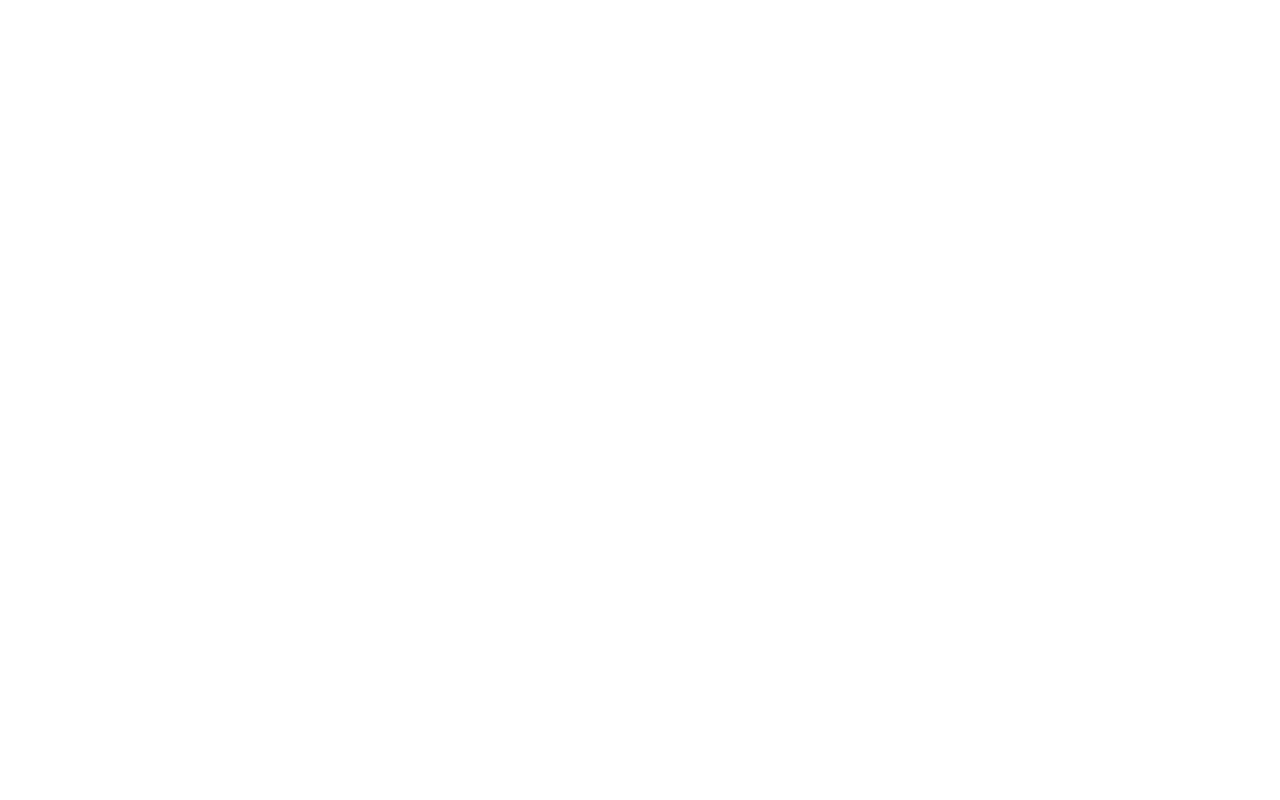
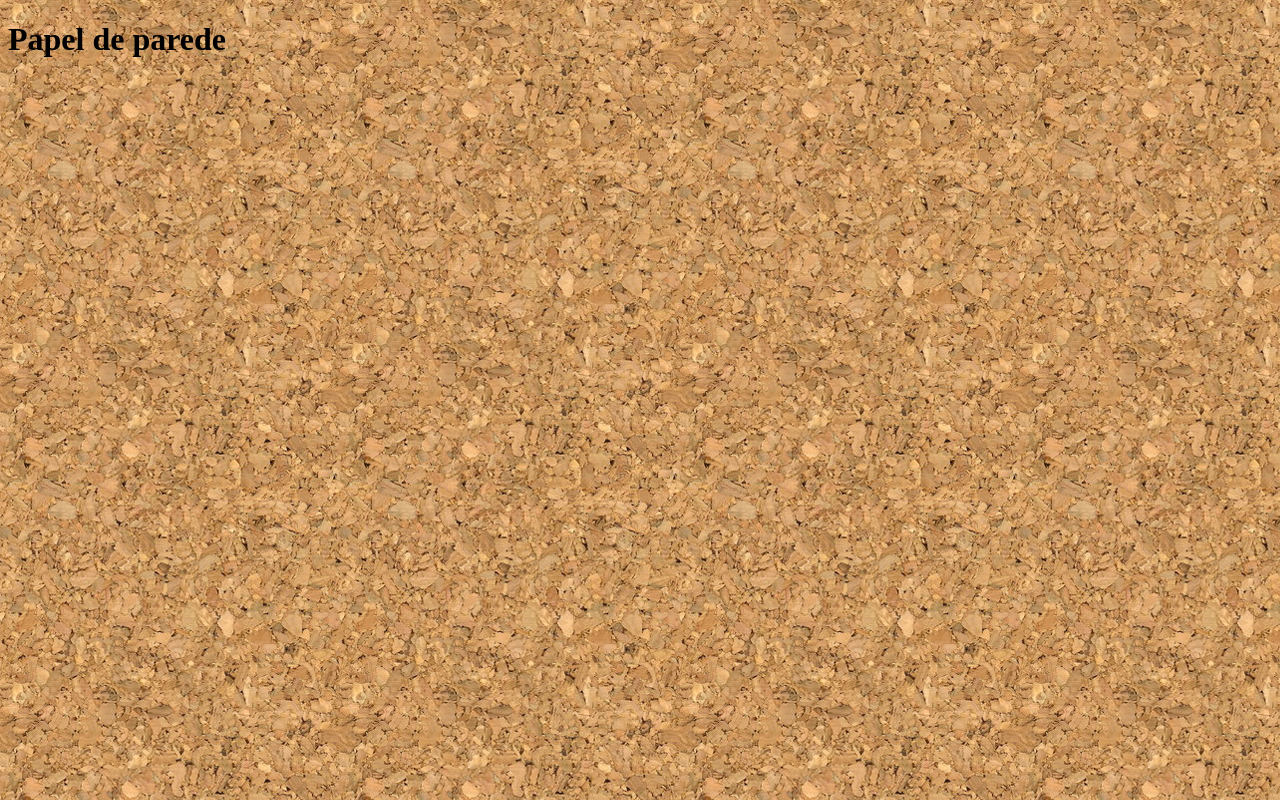
Before and after one commit to lisSantana/html-css, a plain HTML site: page exercicios/ex022/fundo001.html in a window 1280 px wide. Drawn offline with Linux system fonts and the light colour scheme.

Commit message:
Update fundo001.html

```diff
--- a/exercicios/ex022/fundo001.html
+++ b/exercicios/ex022/fundo001.html
@@ -3,29 +3,16 @@
 <head>
     <meta charset="UTF-8">
     <meta name="viewport" content="width=device-width, initial-scale=1.0">
-    <title>Teste de Imagem de Fundo</title>
-
+    <title>Papel de Parede</title>
     <style>
-        div .quadrado {
-            border: 1px solid black;
-            width: 300px;
-            height: 300px;
+        body {
+            background-image: url('imagens/wallpaper001.jpg');
         }
     </style>
 
 </head>
 
 <body>
-    <div class="quadrado">
-
-    </div>
-
-    <div class="quadrado">
-
-    </div>
-
-    <div class="quadrado">
-
-    </div>
+    <h1>Papel de parede</h1>
 </body>
 </html>
```
